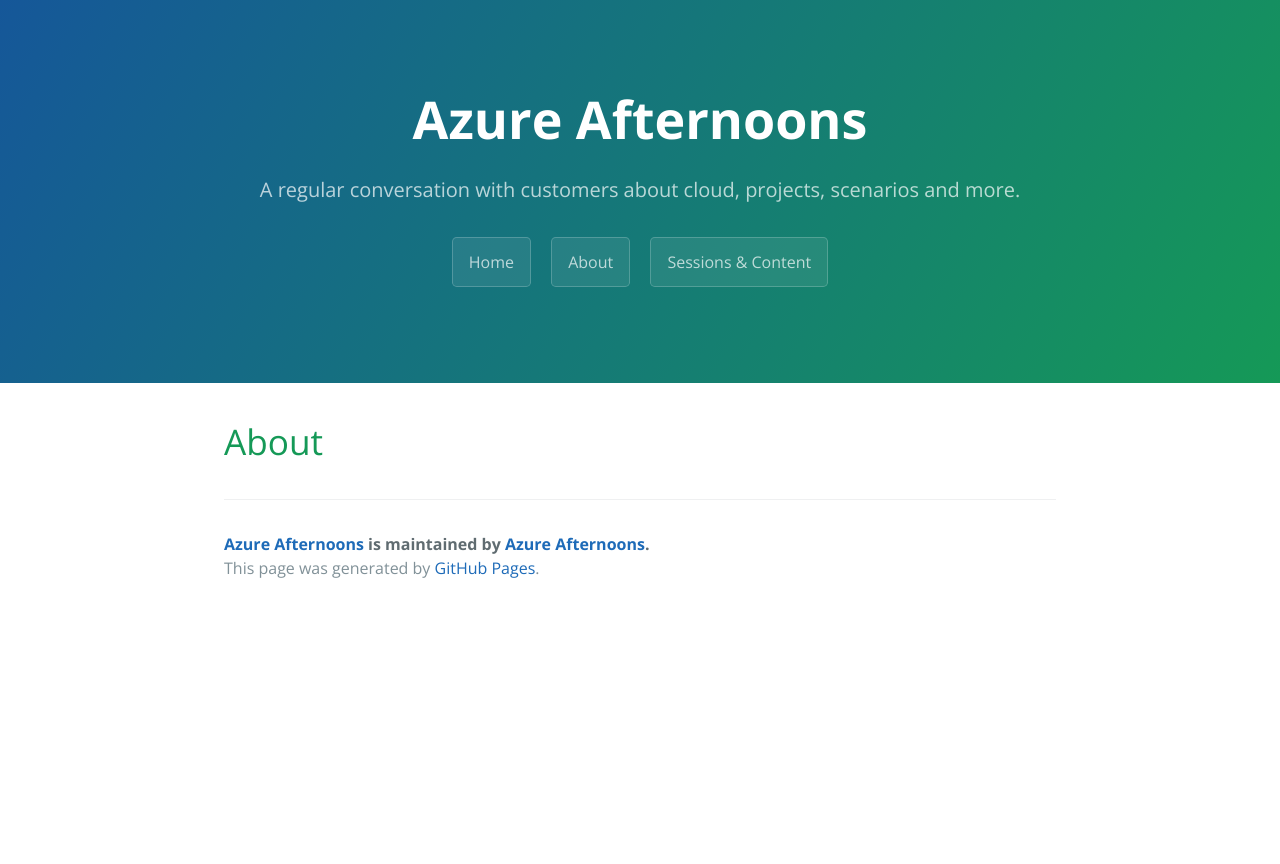
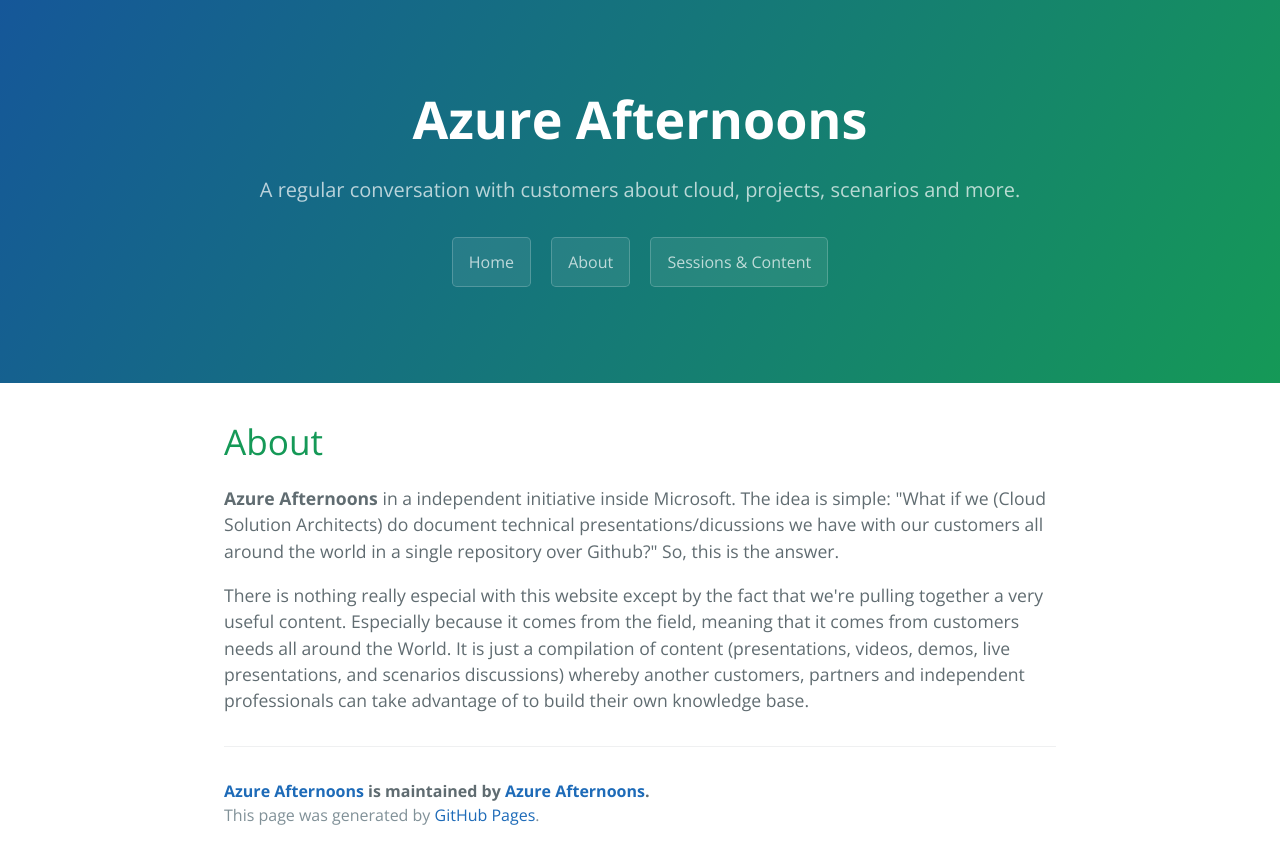
Before and after one commit to azureafternoons/azureafternoons.github.io, a Jekyll site: the page built from about.html, in a window 1280 px wide. Shown: the top 864 px of the page. Built offline with Jekyll 4.4.1, drawn with Linux system fonts in a browser that asks for light colours.

Commit message:
Adding content to Azure Afternoons

```diff
--- a/about.html
+++ b/about.html
@@ -4,3 +4,15 @@
 ---
 
 <h1>About</h1>
+
+<p>
+    <strong>Azure Afternoons</strong> in a independent initiative inside Microsoft. The idea is simple: "What if we (Cloud Solution Architects)
+    do document technical presentations/dicussions we have with our customers all around the world in a single repository over Github?" So, this
+    is the answer.
+</p>
+
+<p>
+    There is nothing really especial with this website except by the fact that we're pulling together a very useful content. Especially because it comes from the field,
+    meaning that it comes from customers needs all around the World. It is just a compilation of content (presentations, videos, demos, live presentations, and scenarios
+    discussions) whereby another customers, partners and independent professionals can take advantage of to build their own knowledge base.
+</p>
```
